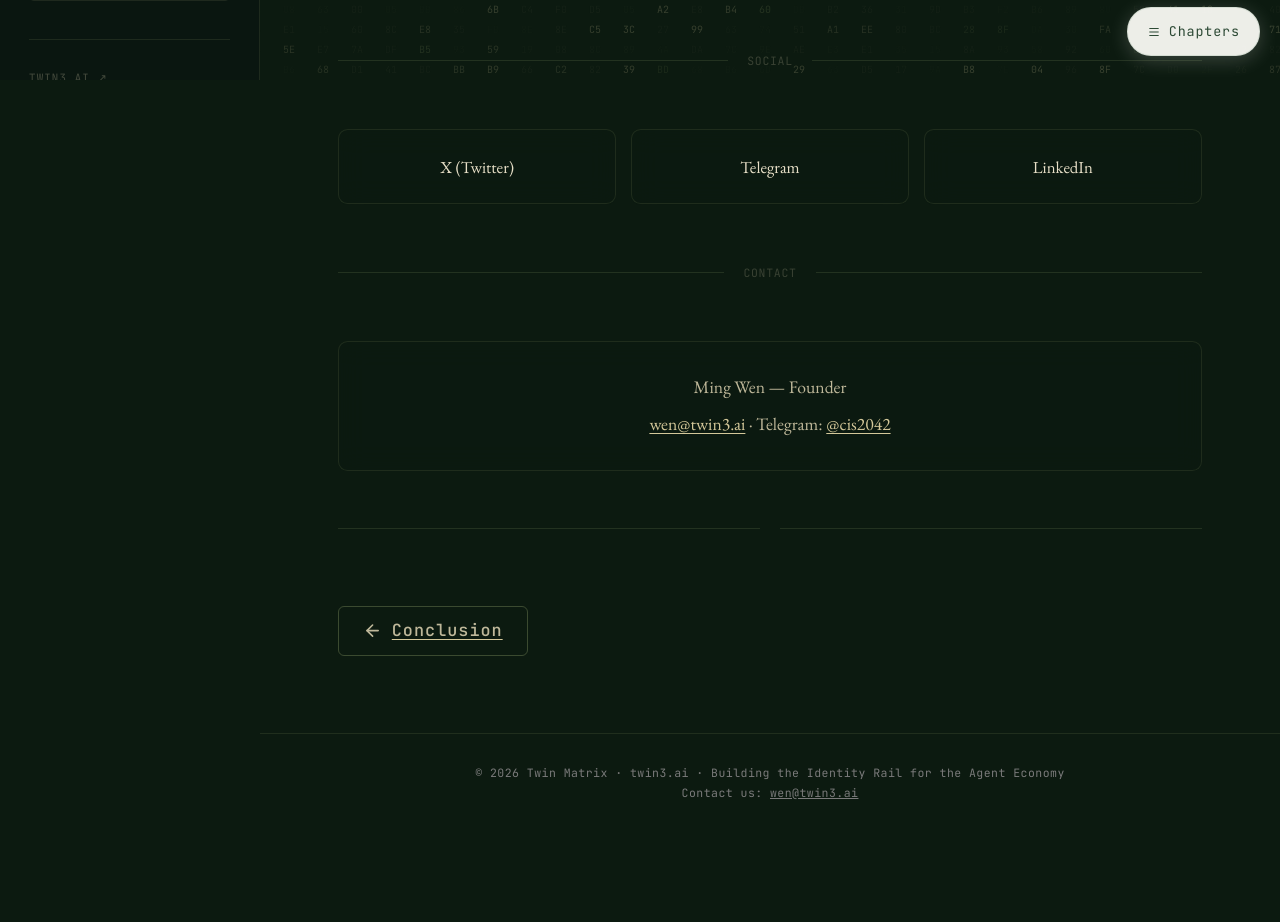
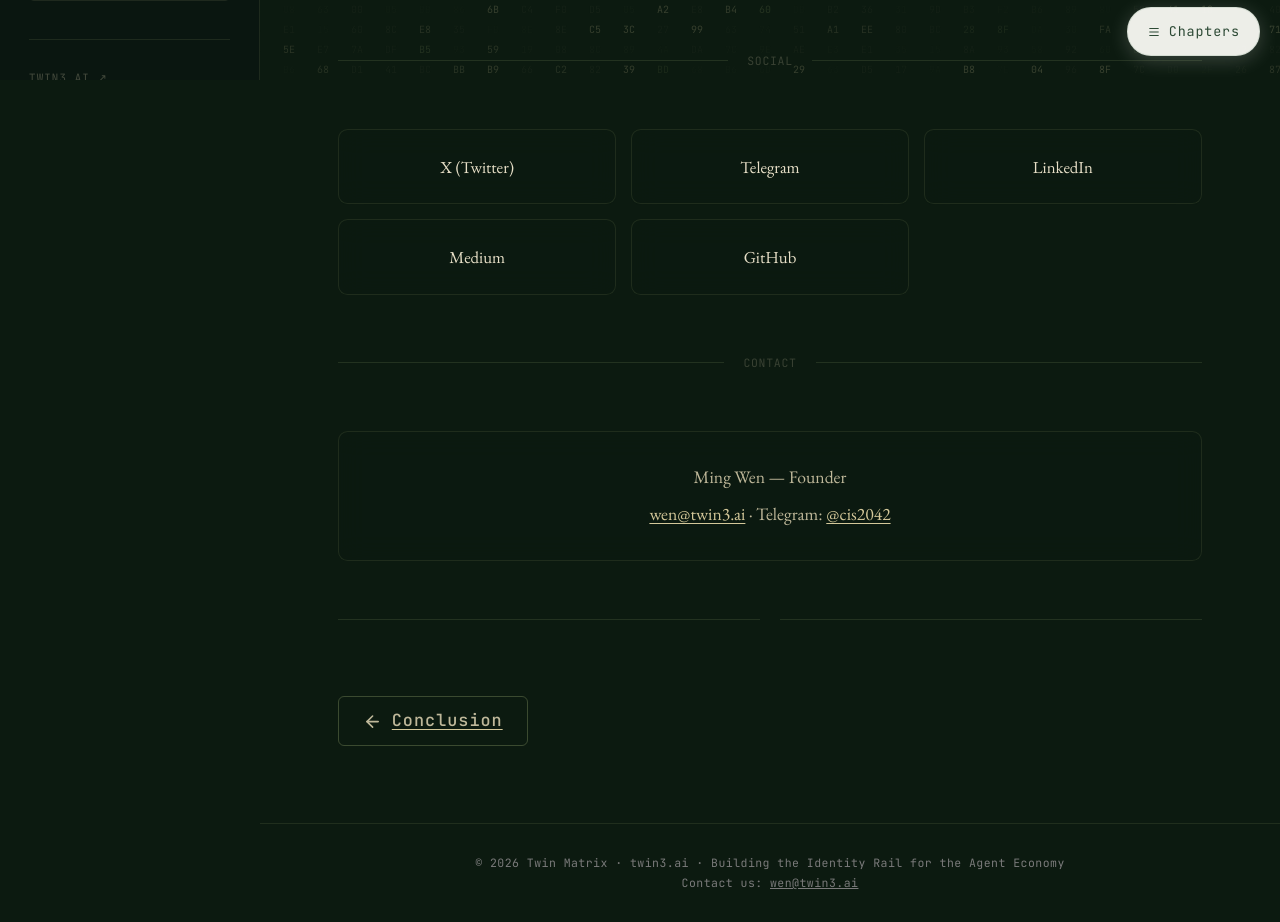
Before and after one commit to cis2042/whitepaper, a Next.js app: page /whitepaper/links in a window 1280 px wide. Shown: the part 720-1642 px from the top of the page. Before the commit the page ends 1552 px from the top, so only its background shows below. Built offline with nearby package versions, Linux system fonts and the light colour scheme.

Commit message:
feat: add Medium and GitHub links to ecosystem links page

```diff
--- a/src/app/links/page.tsx
+++ b/src/app/links/page.tsx
@@ -51,6 +51,8 @@ export default function EcosystemLinks() {
               { label: "X (Twitter)", url: "https://x.com/twin3_ai" },
               { label: "Telegram", url: "https://t.me/twin3_ai" },
               { label: "LinkedIn", url: "https://www.linkedin.com/company/twin3-ai/" },
+              { label: "Medium", url: "https://medium.com/@twin3ai" },
+              { label: "GitHub", url: "https://github.com/twin3-ai" },
             ].map((s, i) => (
               <a key={i} href={s.url} target="_blank" rel="noopener noreferrer" className="glass-panel rounded-lg p-4 text-center !no-underline hover:border-gold/30 transition-colors group block">
                 <span className="font-heading text-cream text-sm group-hover:text-gold transition-colors">{s.label}</span>
```
